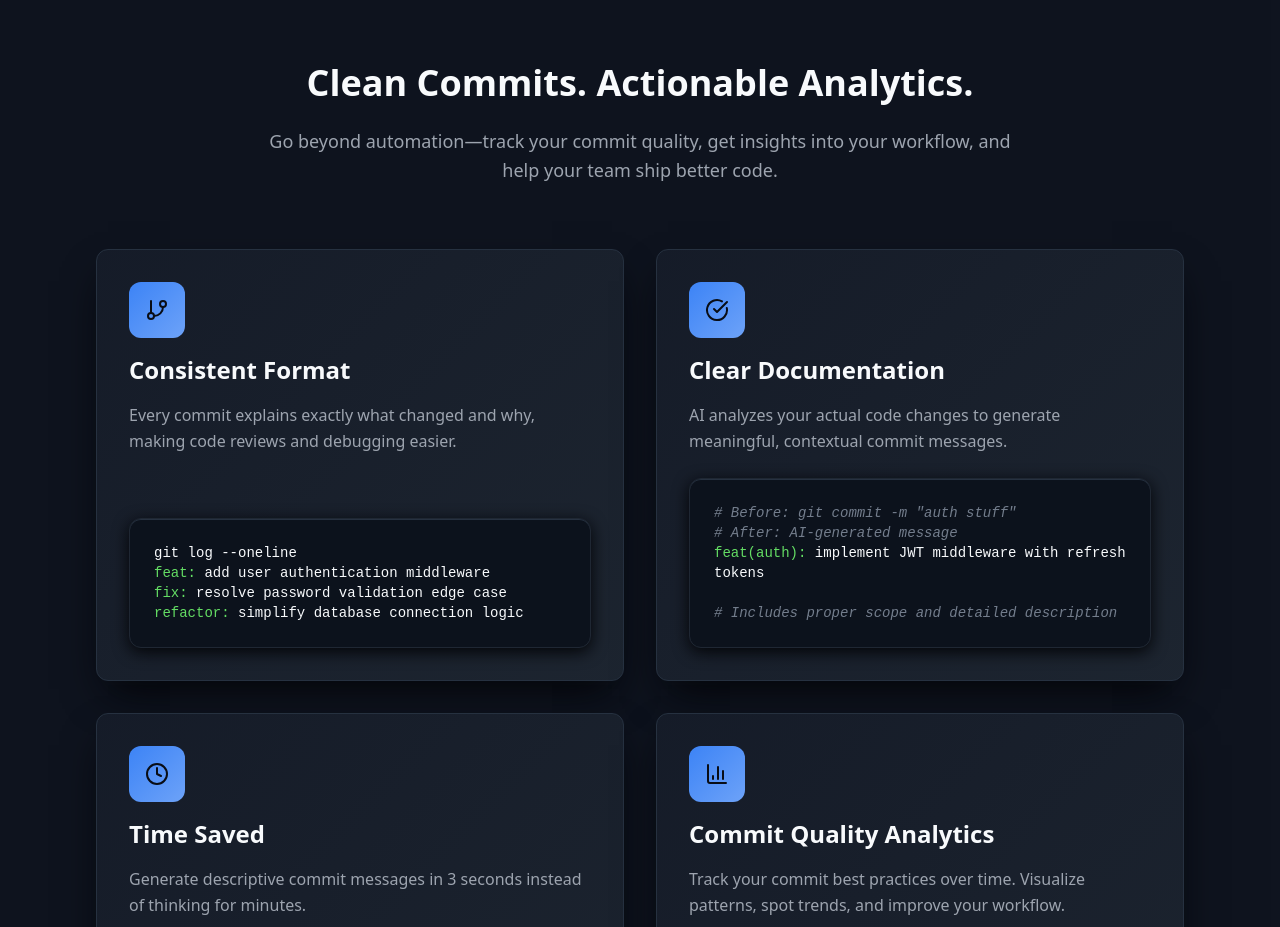
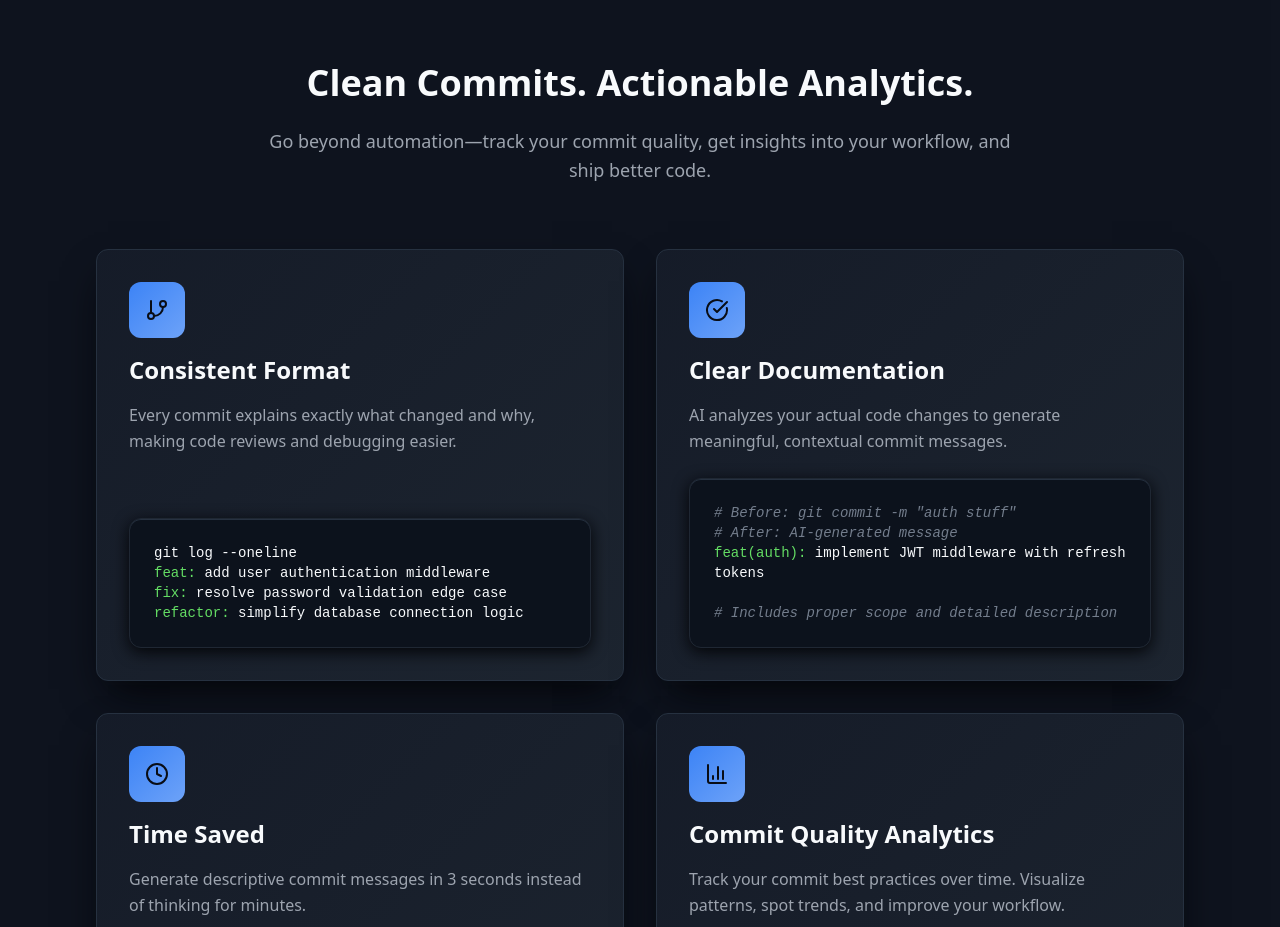
Before and after one commit to samlan24/smarta, a Next.js app in the folder smart_commit/: page / in a window 1280 px wide. Shown: the part 2300-3227 px from the top of the page. Built offline with nearby package versions, Linux system fonts and the light colour scheme; no server answers.

Commit message:
fix(smart_commit): remove redundant 'help your team' phrase

```diff
--- a/smart_commit/src/app/components/OutcomeSection.tsx
+++ b/smart_commit/src/app/components/OutcomeSection.tsx
@@ -59,7 +59,7 @@ Conventional Commits: <span class="code-string">95%</span>`,
             Clean Commits. Actionable Analytics.
           </h2>
           <p className="text-base sm:text-lg text-muted-foreground max-w-full sm:max-w-3xl mx-auto leading-relaxed">
-            Go beyond automation—track your commit quality, get insights into your workflow, and help your team ship better code.
+            Go beyond automation—track your commit quality, get insights into your workflow, and ship better code.
           </p>
         </div>
 
```
